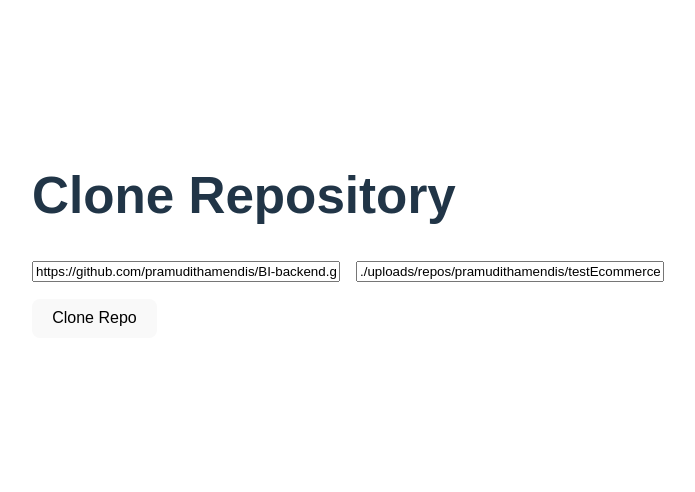
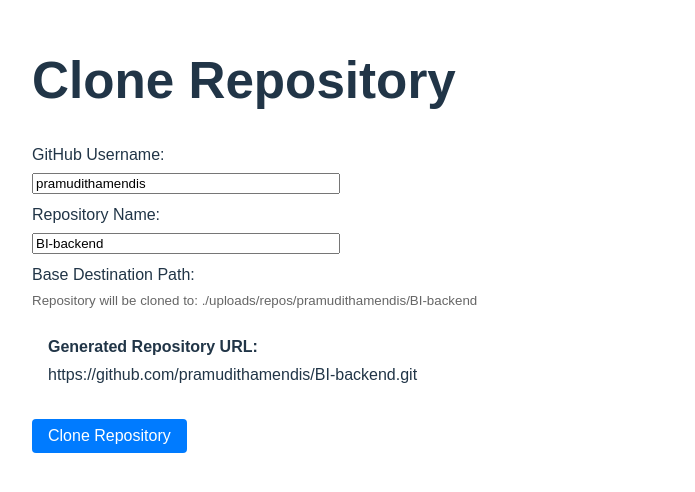
Before and after one commit to pramudithamendis/25-26J-087, a React app in the folder frontend/: page /questions/clone in a window 1280 px wide. Shown: the part 164-656 px from the top of the page, without its empty margins (0-695 px from the left). Built offline with nearby package versions, Linux system fonts and the light colour scheme; the HTML template or start-up script is replaced by a standard one.

Commit message:
modular cloning of repo

```diff
--- a/frontend/src/Questions/QuestionsClone.tsx
+++ b/frontend/src/Questions/QuestionsClone.tsx
@@ -6,11 +6,22 @@
 };
 
 const QuestionsClone: React.FC = () => {
-  const [repoUrl, setRepoUrl] = useState("https://github.com/pramudithamendis/BI-backend.git");
-  const [destination, setDestination] = useState("./uploads/repos/pramudithamendis/testEcommerce-Recommendation-app");
+  const [username, setUsername] = useState("pramudithamendis");
+  const [repoName, setRepoName] = useState("BI-backend");
+  const [destination, setDestination] = useState("./uploads/repos");
   const [loading, setLoading] = useState(false);
   const [response, setResponse] = useState<string | null>(null);
   const [error, setError] = useState<string | null>(null);
+
+  // Generate the repo URL from username and repoName
+  const getRepoUrl = () => {
+    return `https://github.com/${username}/${repoName}.git`;
+  };
+
+  // Generate the destination path from username and repoName
+  const getDestinationPath = () => {
+    return `${destination}/${username}/${repoName}`;
+  };
 
   const handleClone = async () => {
     setLoading(true);
@@ -28,10 +39,13 @@
         headers["Authorization"] = `Bearer ${token}`;
       }
 
+      const repoUrl = getRepoUrl();
+      const destPath = getDestinationPath();
+
       const res = await fetch("http://127.0.0.1:8000/api/items/clone", {
         method: "POST",
         headers,
-        body: JSON.stringify({ repo_url: repoUrl, dest: destination } as CloneRequest),
+        body: JSON.stringify({ repo_url: repoUrl, dest: destPath } as CloneRequest),
       });
 
       // Check if response has content
@@ -64,15 +78,56 @@
   return (
     <div style={{ padding: "2rem", fontFamily: "sans-serif" }}>
       <h1>Clone Repository</h1>
+
       <div style={{ marginBottom: "1rem" }}>
-        <input type="text" placeholder="Repository URL" value={repoUrl} onChange={(e) => setRepoUrl(e.target.value)} style={{ width: "300px", marginRight: "1rem" }} />
-        <input type="text" placeholder="Destination Path" value={destination} onChange={(e) => setDestination(e.target.value)} style={{ width: "300px" }} />
+        <div style={{ marginBottom: "0.5rem" }}>
+          <label style={{ display: "block", marginBottom: "0.25rem" }}>GitHub Username:</label>
+          <input type="text" placeholder="GitHub username" value={username} onChange={(e) => setUsername(e.target.value)} style={{ width: "300px" }} />
+        </div>
+
+        <div style={{ marginBottom: "0.5rem" }}>
+          <label style={{ display: "block", marginBottom: "0.25rem" }}>Repository Name:</label>
+          <input type="text" placeholder="Repository name" value={repoName} onChange={(e) => setRepoName(e.target.value)} style={{ width: "300px" }} />
+        </div>
+
+        <div style={{ marginBottom: "0.5rem" }}>
+          <label style={{ display: "block", marginBottom: "0.25rem" }}>Base Destination Path:</label>
+          {/* <input type="text" placeholder="Destination path" value={destination} onChange={(e) => setDestination(e.target.value)} style={{ width: "300px" }} /> */}
+          <small style={{ color: "#666", display: "block", marginTop: "0.25rem" }}>Repository will be cloned to: {getDestinationPath()}</small>
+        </div>
+
+        <div style={{ marginBottom: "1rem", padding: "1rem", borderRadius: "4px" }}>
+          <strong>Generated Repository URL:</strong>
+          <div style={{ marginTop: "0.25rem", wordBreak: "break-all" }}>{getRepoUrl()}</div>
+        </div>
       </div>
-      <button onClick={handleClone} disabled={loading}>
-        {loading ? "Cloning..." : "Clone Repo"}
+
+      <button
+        onClick={handleClone}
+        disabled={loading || !username || !repoName || !destination}
+        style={{
+          padding: "0.5rem 1rem",
+          backgroundColor: loading ? "#ccc" : "#007bff",
+          color: "white",
+          border: "none",
+          borderRadius: "4px",
+          cursor: loading ? "not-allowed" : "pointer",
+        }}
+      >
+        {loading ? "Cloning..." : "Clone Repository"}
       </button>
-      {response && <p style={{ color: "green", marginTop: "1rem" }}>{response}</p>}
-      {error && <p style={{ color: "red", marginTop: "1rem" }}>{error}</p>}
+
+      {response && (
+        <div style={{ color: "green", marginTop: "1rem", padding: "1rem", backgroundColor: "#e7f7e7", borderRadius: "4px" }}>
+          <strong>Success:</strong> {response}
+        </div>
+      )}
+
+      {error && (
+        <div style={{ color: "red", marginTop: "1rem", padding: "1rem", backgroundColor: "#ffe7e7", borderRadius: "4px" }}>
+          <strong>Error:</strong> {error}
+        </div>
+      )}
     </div>
   );
 };
```
